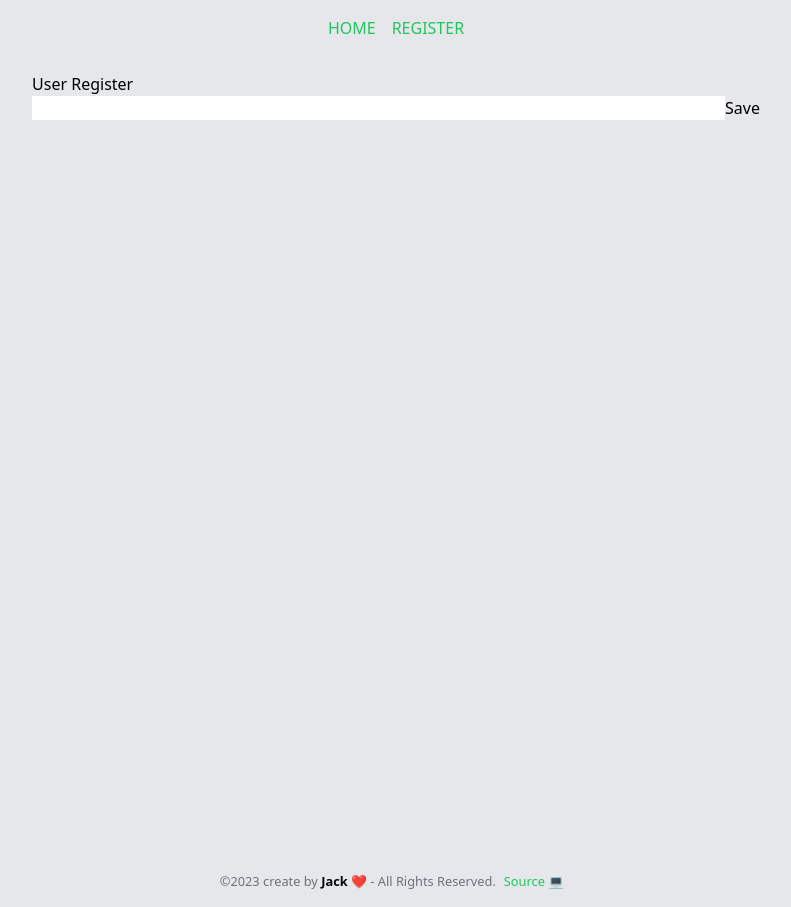
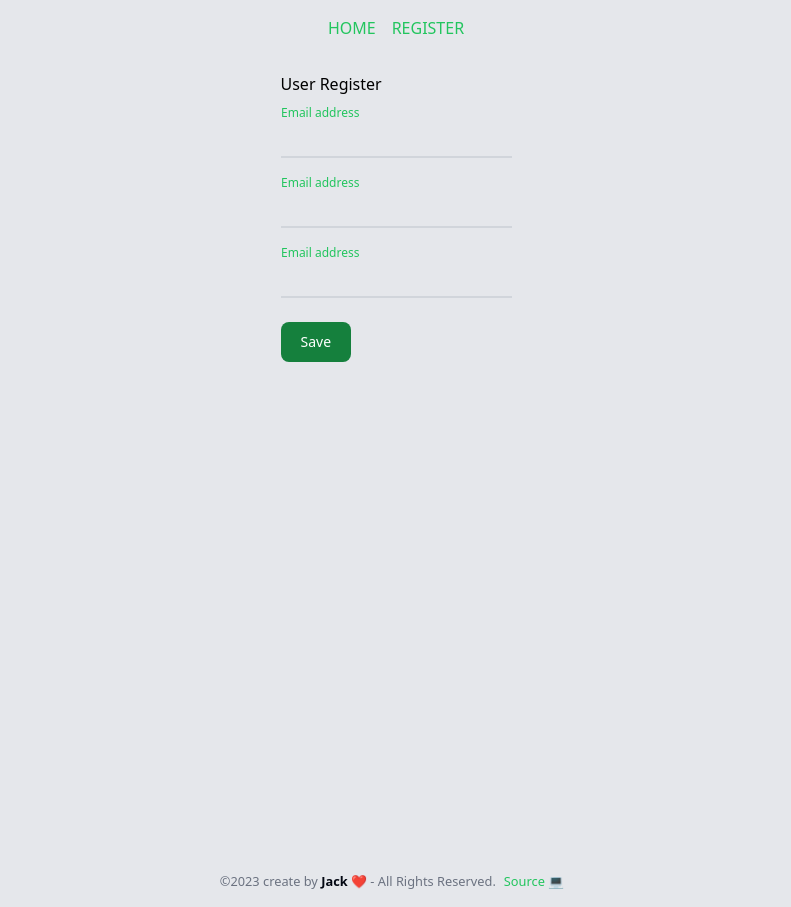
Before and after one commit to Jackelino/app-users, a React (Vite) app: page /register in a window 1280 px wide. Shown: the whole page, without its empty margins (244-1035 px from the left). Built offline with nearby package versions, Linux system fonts and the light colour scheme.

Commit message:
se da estilos al compoenen UserForm.jsx

```diff
--- /dev/null
+++ b/src/assets/css/components/UserForm.module.css
@@ -0,0 +1,14 @@
+.userForm {
+    @apply container py-4 align-middle
+}
+
+.formGroup {
+
+}
+.inputForm {
+ @apply block py-2.5 px-0 w-full text-sm text-green-900 bg-white border-0 border-b-2 border-gray-300 appearance-none focus:outline-none focus:ring-0 focus:border-green-600
+}
+
+.buttonAction {
+ @apply bg-green-700 text-white hover:bg-green-800 focus:ring-4 focus:outline-none focus:ring-green-300 font-medium rounded-lg text-sm w-full sm:w-auto px-5 py-2.5 text-center
+}
--- a/src/components/UserForm.jsx
+++ b/src/components/UserForm.jsx
@@ -1,4 +1,5 @@
 import {useState} from 'react';
+import styles from '../assets/css/components/UserForm.module.css'
 
 const INITIAL_STATE = {
     username: '',
@@ -24,19 +25,29 @@ export default function UserForm() {
         setForm(INITIAL_STATE);
     }
     return (
-        <form>
-            <input id="filled-username" name="username" required
+        <form className={styles.userForm}>
+            <div className="relative z-0 w-full mb-6 group">
+                <input id="filled-username"
+                       className="block py-2.5 px-0 w-full text-green-900 bg-transparent border-0 border-b-2 border-gray-300 appearance-none dark:text-white dark:border-gray-600 dark:focus:border-green-500 focus:outline-none focus:ring-0 focus:border-green-600 peer" name="username" required
                        type="text"
                        value={username}
                        onChange={onInputChange}/>
-            <input id="filled-emai" name="email" required type="email"
+                <label form="floating_email" className="peer-focus:font-medium absolute text-green-500 dark:text-gray-400 duration-300 transform -translate-y-6 scale-75 top-3 -z-10 origin-[0] peer-focus:left-0 peer-focus:text-green-600 peer-focus:dark:text-green-500 peer-placeholder-shown:scale-100 peer-placeholder-shown:translate-y-0 peer-focus:scale-75 peer-focus:-translate-y-6">Email address</label>
+            </div>
+            <div className="relative z-0 w-full mb-6 group">
+                <input id="filled-emai"  className="block py-2.5 px-0 w-full text-green-900 bg-transparent border-0 border-b-2 border-gray-300 appearance-none dark:text-white dark:border-gray-600 dark:focus:border-green-500 focus:outline-none focus:ring-0 focus:border-green-600 peer"name="email" required type="email"
                        value={email}
                        onChange={onInputChange}/>
-            <input id="filled-password" name="password"
+                <label form="filled-emai" className="peer-focus:font-medium absolute text-green-500 dark:text-gray-400 duration-300 transform -translate-y-6 scale-75 top-3 -z-10 origin-[0] peer-focus:left-0 peer-focus:text-green-600 peer-focus:dark:text-green-500 peer-placeholder-shown:scale-100 peer-placeholder-shown:translate-y-0 peer-focus:scale-75 peer-focus:-translate-y-6">Email address</label>
+            </div>
+            <div className="relative z-0 w-full mb-6 group">
+                <input id="filled-password" className="block py-2.5 px-0 w-full text-green-900 bg-transparent border-0 border-b-2 border-gray-300 appearance-none dark:text-white dark:border-gray-600 dark:focus:border-green-500 focus:outline-none focus:ring-0 focus:border-green-600 peer" name="password"
                        type="password"
                        value={password}
                        onChange={onInputChange}/>
-            <button type="submit" onClick={submit}>Save</button>
+                <label form="filled-password" className="peer-focus:font-medium absolute text-green-500 dark:text-gray-400 duration-300 transform -translate-y-6 scale-75 top-3 -z-10 origin-[0] peer-focus:left-0 peer-focus:text-green-600 peer-focus:dark:text-green-500 peer-placeholder-shown:scale-100 peer-placeholder-shown:translate-y-0 peer-focus:scale-75 peer-focus:-translate-y-6">Email address</label>
+            </div>
+            <button type="submit" className="bg-green-700 text-white hover:bg-green-800 focus:ring-4 focus:outline-none focus:ring-green-300 font-medium rounded-lg text-sm w-full sm:w-auto px-5 py-2.5 text-center" onClick={submit}>Save</button>
         </form>
     )
 }
```
Lines whose indentation alone changed are shown as unchanged.
